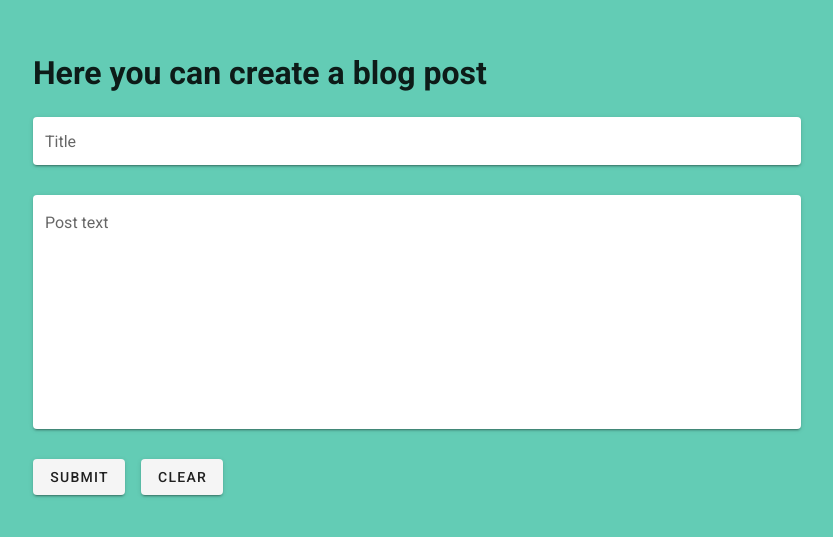
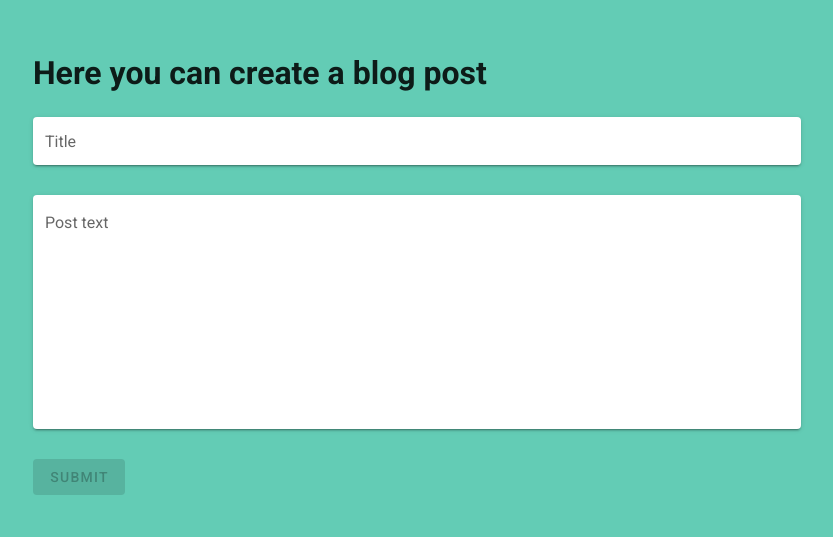
Before and after one commit to DSProject1/frontend, a Nuxt app: page /create in a window 1280 px wide. Shown: the part 111-648 px from the top of the page, without its empty margins (223-1056 px from the left). Built offline with nearby package versions, Linux system fonts and the light colour scheme.

Commit message:
Add button disable logic

```diff
--- a/components/PostForm.vue
+++ b/components/PostForm.vue
@@ -17,8 +17,7 @@
             required
         ></v-textarea>
 
-        <v-btn class="mr-4" @click="submit">submit</v-btn>
-        <v-btn @click.prevent="clear">clear</v-btn>
+        <v-btn class="mr-4" :disabled="disable" @click="submit">submit</v-btn>
     </div>
 </template>
 
@@ -32,12 +31,23 @@
         },
         methods: {
             submit() {
-                console.log(this.title);
+                this.$emit("createPost", {
+                title: this.title,
+                body: this.body
+                })
                 this.clear();
             },
             clear() {
                 this.title = '';
                 this.body = '';
+            }
+        },
+        computed: {
+            disable() {
+                if (this.title.length && this.body.length) {
+                    return false;
+                }
+                return true;
             }
         },
     }
--- a/pages/create.vue
+++ b/pages/create.vue
@@ -1,6 +1,6 @@
 <template>
     <div>
-        <PostForm></PostForm>
+        <PostForm @createPost="createPost"></PostForm>
     </div>
 </template>
 
@@ -10,6 +10,11 @@
         components: {
             PostForm,
         },
+        methods: {
+            createPost(post) {
+                console.log(post);
+            }
+        },
     }
 </script>
 
```
